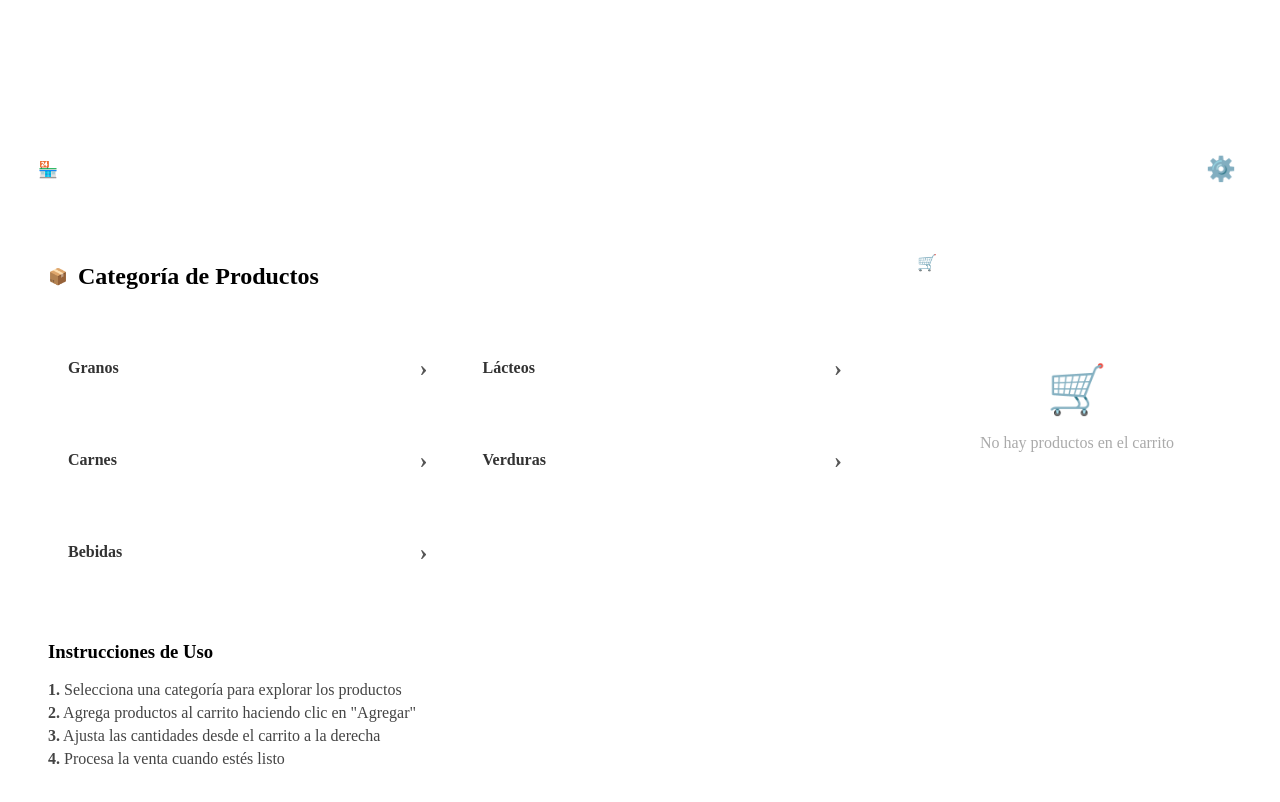
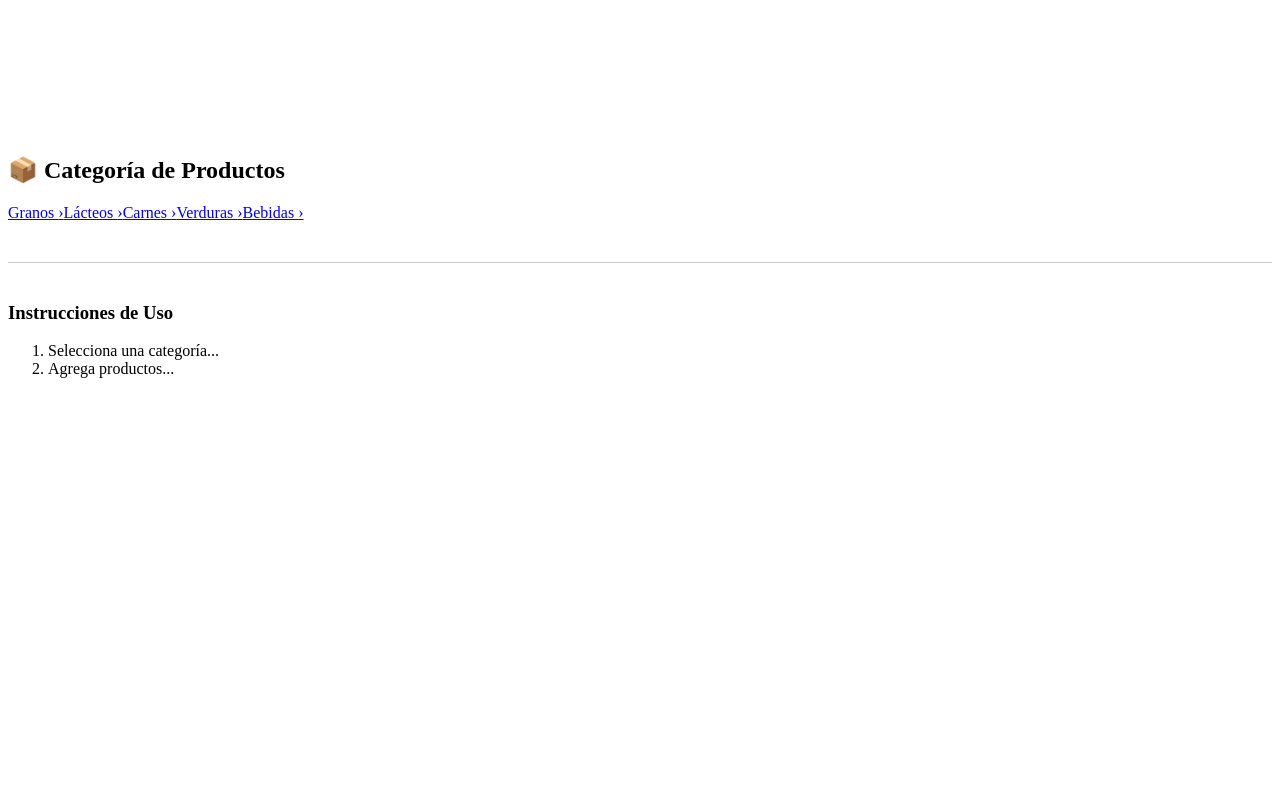
Before and after one commit to Klebosov/Abarrotes, an Angular app: page / in a window 1280 px wide. Shown: the part 680-1482 px from the top of the page. After the commit the page ends 1074 px from the top, so only its background shows below. Built offline with nearby package versions, Linux system fonts and the light colour scheme.

Commit message:
Refactor homepage layout and add product categories
Updated the homepage layout by removing the header and main sections, and added a new section for product categories with usage instructions.

```diff
--- a/src/app/homepage/homepage.html
+++ b/src/app/homepage/homepage.html
@@ -1,49 +1,19 @@
+<section>
+  <h2 style="margin-bottom: 20px;">📦 Categoría de Productos</h2>
 
-<header class="area-header">
-  <div class="logo-title">
-    <span class="icon-store">🏪</span>
-    <div>
-      <h1>Sistema POS</h1>
-      <p>Tienda de Insumos Alimenticios</p>
-    </div>
+  <div class="grid-categorias">
+    <a routerLink="/granos" class="card-item">Granos <span>›</span></a>
+    <a routerLink="/lacteos" class="card-item">Lácteos <span>›</span></a>
+    <a routerLink="/carnes" class="card-item">Carnes <span>›</span></a>
+    <a routerLink="/verduras" class="card-item">Verduras <span>›</span></a>
+    <a routerLink="/bebidas" class="card-item">Bebidas <span>›</span></a>
   </div>
-  <button class="settings-btn">⚙️</button>
-</header>
 
-<main class="contenedor-principal">
-  <section class="seccion-principal">
-    <div class="header-seccion">
-      <span class="icon-box">📦</span>
-      <h2>Categoría de Productos</h2>
-    </div>
-
-    <nav class="menu-categorias">
-      <a routerLink="/granos" class="card-categoria">Granos <span class="arrow">›</span></a>
-      <a routerLink="/lacteos" class="card-categoria">Lácteos <span class="arrow">›</span></a>
-      <a routerLink="/carnes" class="card-categoria">Carnes <span class="arrow">›</span></a>
-      <a routerLink="/verduras" class="card-categoria">Verduras <span class="arrow">›</span></a>
-      <a routerLink="/bebidas" class="card-categoria">Bebidas <span class="arrow">›</span></a>
-    </nav>
-
-    <footer class="instrucciones">
-      <h3>Instrucciones de Uso</h3>
-      <ul>
-        <li><strong>1.</strong> Selecciona una categoría para explorar los productos</li>
-        <li><strong>2.</strong> Agrega productos al carrito haciendo clic en "Agregar"</li>
-        <li><strong>3.</strong> Ajusta las cantidades desde el carrito a la derecha</li>
-        <li><strong>4.</strong> Procesa la venta cuando estés listo</li>
-      </ul>
-    </footer>
-  </section>
-
-  <aside class="barra-lateral">
-    <div class="carrito-header">
-      <span class="icon-cart">🛒</span>
-      <h3>Carrito de Venta</h3>
-    </div>
-    <div class="carrito-vacio">
-      <span class="icon-empty">🛒</span>
-      <p>No hay productos en el carrito</p>
-    </div>
-  </aside>
-</main>
+  <div style="margin-top: 40px; border-top: 1px solid #ccc; padding-top: 20px;">
+    <h3>Instrucciones de Uso</h3>
+    <ol>
+      <li>Selecciona una categoría...</li>
+      <li>Agrega productos...</li>
+    </ol>
+  </div>
+</section>
```
